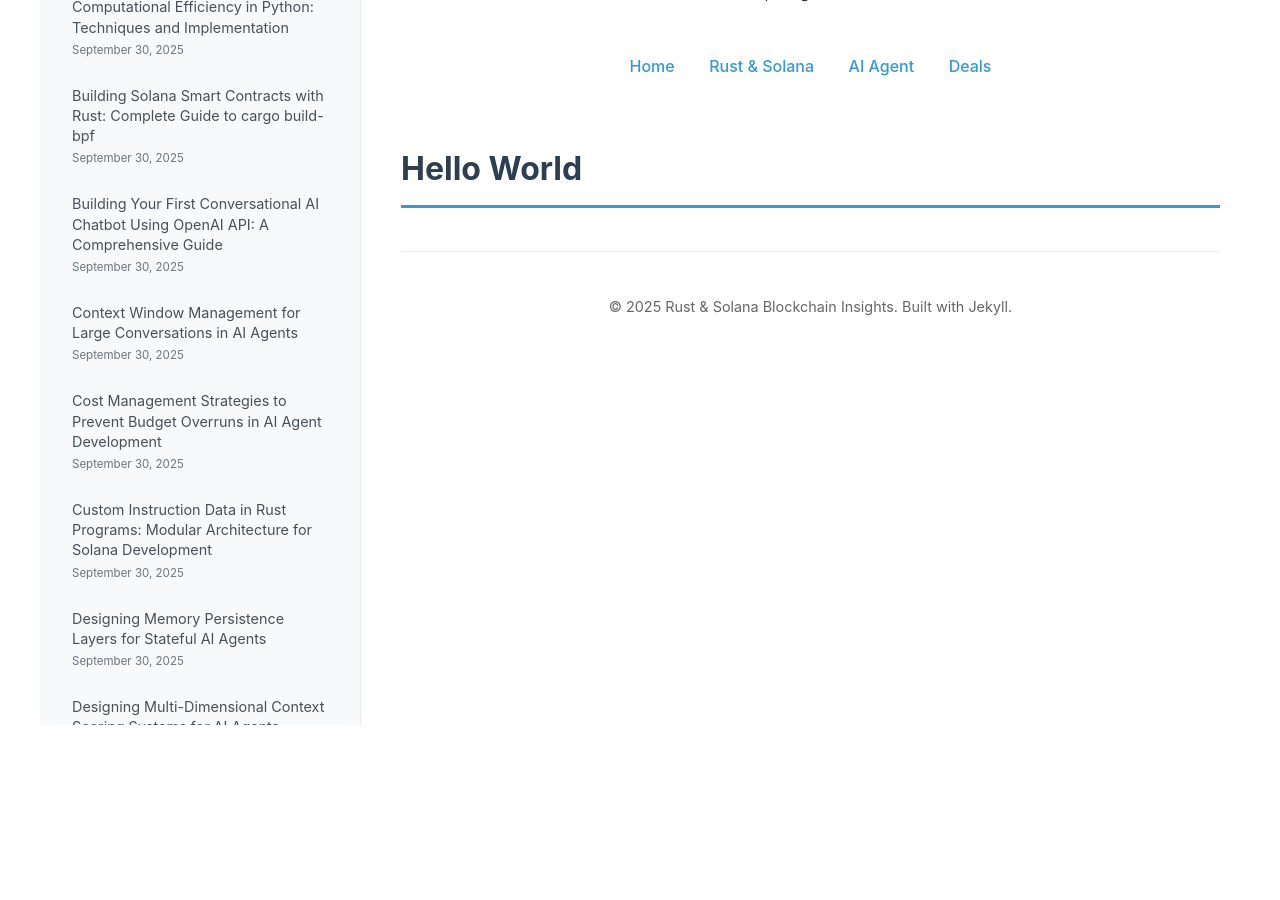
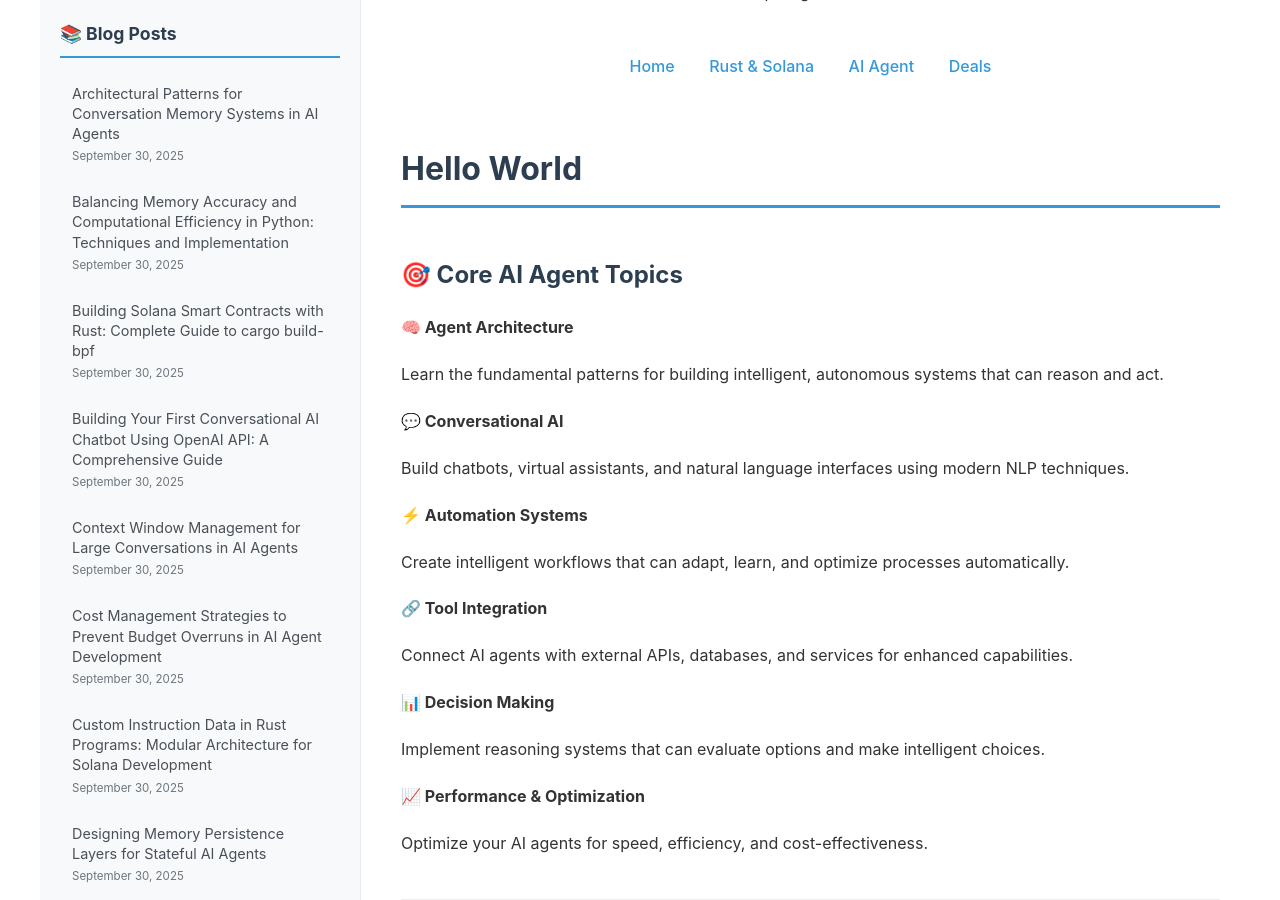
Before and after one commit to Junlian/Junlian.github.io, a Jekyll site: the page built from ai-agent.md, in a window 1280 px wide and 900 px high, scrolled down 215 px. Built offline with Jekyll 4.4.1, drawn with Linux system fonts in a browser that asks for light colours; before the commit the page ends 940 px from its top, so only the background shows below that.

Commit message:
Chore: Add Core AI Agent Topics to ai-agent.md

```diff
--- a/ai-agent.md
+++ b/ai-agent.md
@@ -6,3 +6,37 @@ permalink: /ai-agent/
 ---
 
 # Hello World
+
+## 🎯 Core AI Agent Topics
+
+<div class="topic-grid">
+  <div class="topic-card">
+    <h4>🧠 Agent Architecture</h4>
+    <p>Learn the fundamental patterns for building intelligent, autonomous systems that can reason and act.</p>
+  </div>
+
+  <div class="topic-card">
+    <h4>💬 Conversational AI</h4>
+    <p>Build chatbots, virtual assistants, and natural language interfaces using modern NLP techniques.</p>
+  </div>
+
+  <div class="topic-card">
+    <h4>⚡ Automation Systems</h4>
+    <p>Create intelligent workflows that can adapt, learn, and optimize processes automatically.</p>
+  </div>
+
+  <div class="topic-card">
+    <h4>🔗 Tool Integration</h4>
+    <p>Connect AI agents with external APIs, databases, and services for enhanced capabilities.</p>
+  </div>
+
+  <div class="topic-card">
+    <h4>📊 Decision Making</h4>
+    <p>Implement reasoning systems that can evaluate options and make intelligent choices.</p>
+  </div>
+
+  <div class="topic-card">
+    <h4>📈 Performance & Optimization</h4>
+    <p>Optimize your AI agents for speed, efficiency, and cost-effectiveness.</p>
+  </div>
+</div>
```
